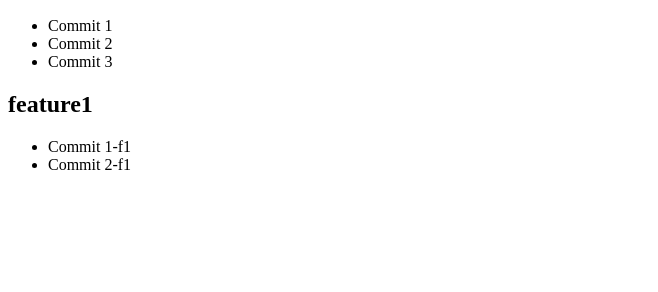
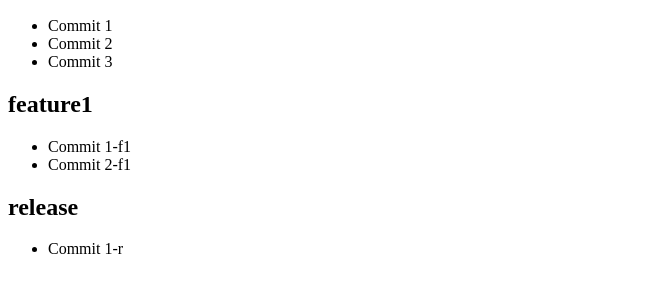
Before and after one commit to JesusDaw25/practica, a plain HTML site: page index.html in a window 1280 px wide. Shown: the part 110-402 px from the top of the page, without its empty margins (0-658 px from the left). Drawn offline with Linux system fonts and the light colour scheme.

Commit message:
release C1

```diff
--- a/index.html
+++ b/index.html
@@ -21,5 +21,10 @@
         <li>Commit 1-f1</li>
         <li>Commit 2-f1</li>
     </ul>
+
+    <h2>release</h2>
+    <ul>
+        <li>Commit 1-r</li>
+    </ul>
 </body>
 </html>
```
